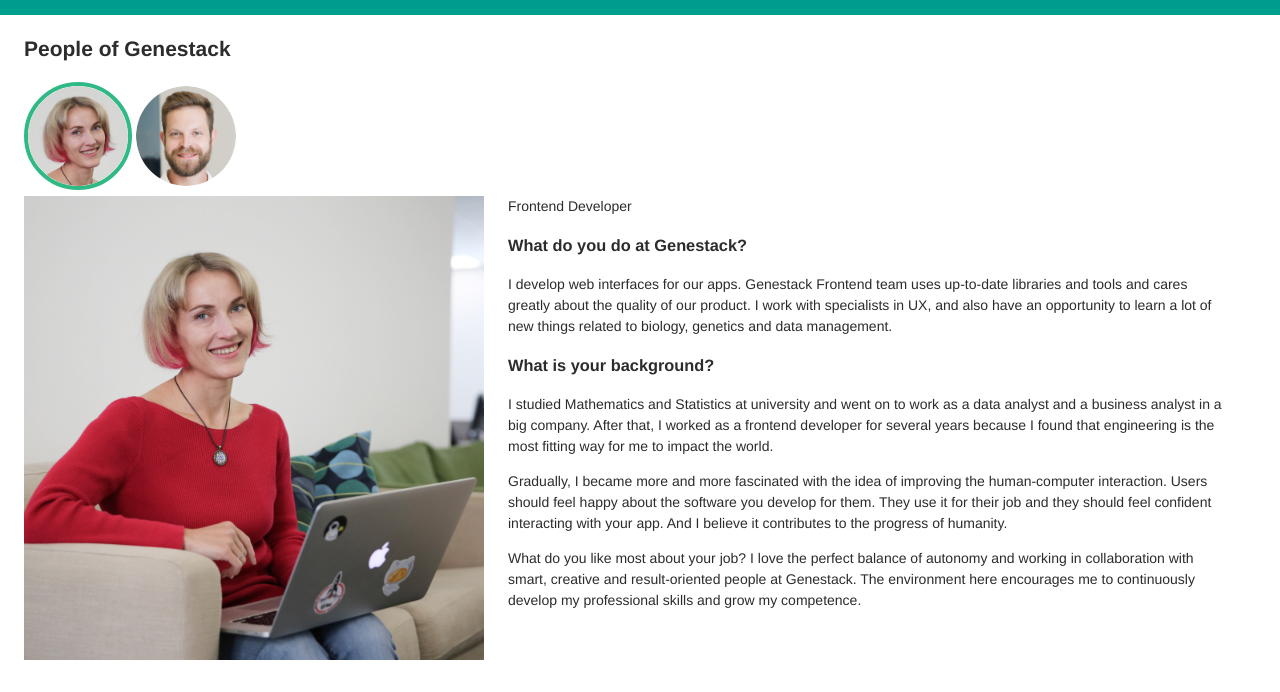
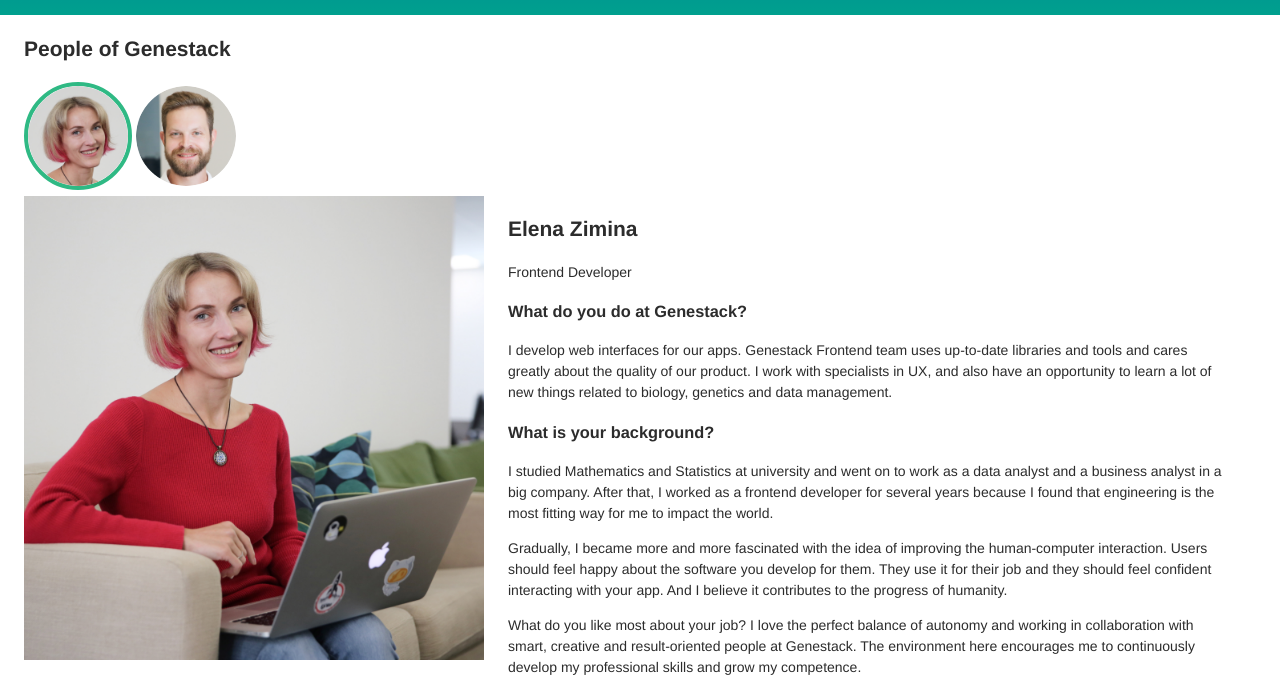
Before and after one commit to mctep/gatsby-netlify-web-site, a Gatsby site: page /company in a window 1280 px wide. Shown: the part 209-901 px from the top of the page. Before the commit the page ends 875 px from the top, so only its background shows below. Built offline with nearby package versions, Linux system fonts and the light colour scheme; Gatsby itself is replaced by a stand-in of ours.

Commit message:
add person name

```diff
--- a/src/pages/company.tsx
+++ b/src/pages/company.tsx
@@ -67,7 +67,8 @@ export default function CompanyRoute(props: PageProps<any>) {
                             <PersonPhoto src={person.frontmatter.photo} />
                         </div>
                         <Section>
-                            {person.frontmatter.title}
+                            <h2>{person.frontmatter.name}</h2>
+                            <p>{person.frontmatter.title}</p>
                             <div dangerouslySetInnerHTML={{__html: person.html}} />
                         </Section>
                     </PersonPage>
```
